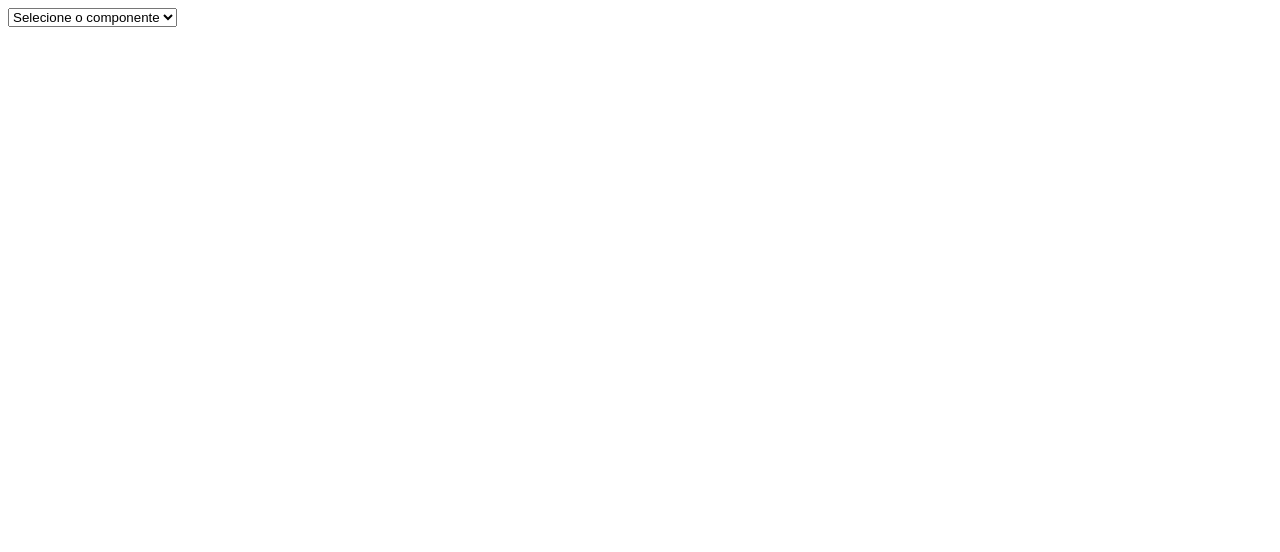
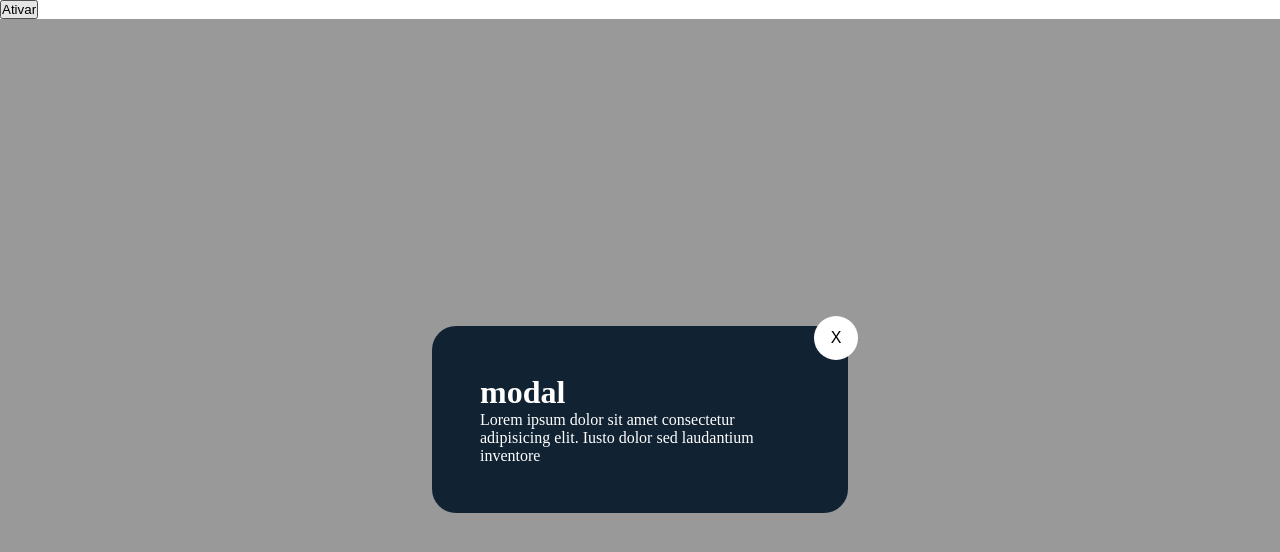
Before and after one commit to GabrielCoutz/Estudos, a Vue app in the folder vuejs/: page / in a window 1280 px wide. Shown: the top 552 px of the page. Built offline with nearby package versions, Linux system fonts and the light colour scheme.

Commit message:
Animation modal

```diff
--- a/vuejs/src/App.vue
+++ b/vuejs/src/App.vue
@@ -1,34 +1,87 @@
 <template>
   <div id="app">
-    <keep-alive>
-      <component :is="activeComponent"></component>
-    </keep-alive>
-    <select v-model="activeComponent">
-      <option value="" selected disabled>Selecione o componente</option>
-      <option value="Sobre">Sobre</option>
-      <option value="Servicos">Servicos</option>
-      <option value="Formulario">Formulario</option>
-    </select>
+    <button @click="modalActive = !modalActive">Ativar</button>
+    <transition name="fade">
+      <div class="modal-container" v-if="modalActive" @click="outsideClick">
+        <div class="modal">
+          <button @click="modalActive = !modalActive">X</button>
+          <h1>modal</h1>
+          <p>
+            Lorem ipsum dolor sit amet consectetur adipisicing elit. Iusto dolor
+            sed laudantium inventore
+          </p>
+        </div>
+      </div>
+    </transition>
   </div>
 </template>
 <script>
-import Sobre from "./components/Sobre.vue";
-import Servicos from "./components/Servicos.vue";
-import Formulario from "./components/Formulario.vue";
-
 export default {
   name: "App",
-  components: {
-    Sobre,
-    Servicos,
-    Formulario,
-  },
   data() {
     return {
-      activeComponent: "",
+      modalActive: true,
     };
+  },
+  methods: {
+    outsideClick({ target, currentTarget }) {
+      if (target === currentTarget) this.modalActive = !this.modalActive;
+    },
   },
 };
 </script>
 
-<style></style>
+<style>
+.fade-enter-active,
+.fade-leave-active {
+  transition: opacity 0.3s;
+}
+.fade-enter,
+.fade-leave-to {
+  opacity: 0;
+}
+
+.modal {
+  background: #123;
+  color: white;
+  padding: 3rem;
+  border-radius: 24px;
+  position: relative;
+}
+
+.modal button {
+  position: absolute;
+  top: -10px;
+  right: -10px;
+  border: none;
+  cursor: pointer;
+  padding: 0.3rem;
+  font-size: 1rem;
+  color: black;
+  background: white;
+  border-radius: 50%;
+  width: 44px;
+  height: 44px;
+}
+
+.modal p {
+  max-width: 40ch;
+}
+
+.modal-container {
+  display: grid;
+  align-content: center;
+  justify-items: center;
+  align-items: center;
+  position: fixed;
+  width: 100%;
+  height: 100vh;
+  background: rgba(0, 0, 0, 0.4);
+}
+
+* {
+  margin: 0;
+  padding: 0;
+  box-sizing: border-box;
+}
+</style>
```
